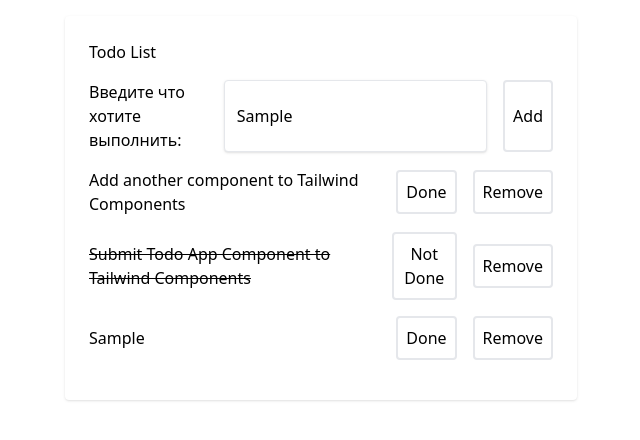
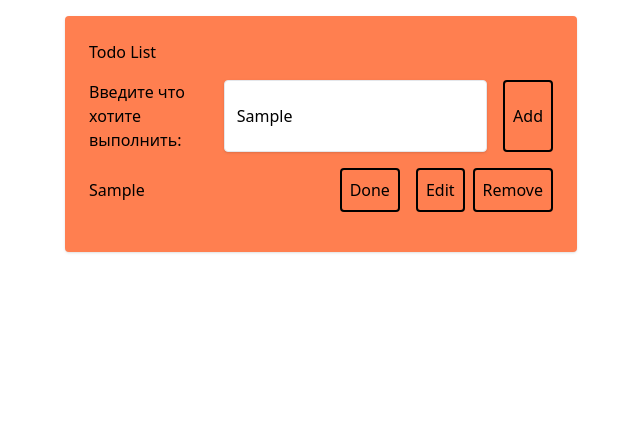
Before and after one commit to AndreyShyshkin/ToDoListVanilla, a plain HTML site: page index.html in a window 1280 px wide. Both pictures are taken after typing "Sample" into the empty fields and a click on the button "Add". Shown: the whole page, without its empty margins (319-959 px from the left). Drawn offline with nearby package versions, Linux system fonts and the light colour scheme.

Commit message:
Add files via upload

```diff
--- a/index.html
+++ b/index.html
@@ -3,14 +3,14 @@
 <head>
     <meta charset="UTF-8">
     <meta name="viewport" content="width=device-width, initial-scale=1.0">
-    <title>ToDoListJquery</title>
+    <title>ToDoList</title>
     <link rel="stylesheet" href="./index.styles.css">
     <script src="https://cdn.tailwindcss.com"></script>
     <script src="https://code.jquery.com/jquery-3.7.0.min.js"></script>
 </head>
 <body>
     <div class="h-100 w-full flex items-center justify-center bg-teal-lightest font-sans">
-        <div class="bg-white rounded shadow p-6 m-4 w-full lg:w-3/4 lg:max-w-lg">
+        <div class="rounded shadow p-6 m-4 w-full lg:w-3/4 lg:max-w-lg todoBlock">
             <div class="mb-4">
                 <h1 class="text-grey-darkest">Todo List</h1>
                 <div class="flex mt-4">
@@ -19,18 +19,7 @@
                         <button class="flex-no-shrink p-2 border-2 rounded text-teal border-teal hover:text-white hover:bg-teal" type="submit" onclick="insertValue()">Add</button>
                 </div>
             </div>
-            <div id="resultContainer">
-                <div class="flex mb-4 items-center">
-                    <p class="w-full text-grey-darkest">Add another component to Tailwind Components</p>
-                    <button class="flex-no-shrink p-2 ml-4 mr-2 border-2 rounded hover:text-white text-green border-green hover:bg-green" onclick="markDone(this)">Done</button>
-                    <button class="flex-no-shrink p-2 ml-2 border-2 rounded text-red border-red hover:text-white hover:bg-red" onclick="removeComponent(this)">Remove</button>
-                </div>
-                  <div class="flex mb-4 items-center">
-                    <p class="w-full line-through text-green">Submit Todo App Component to Tailwind Components</p>
-                    <button class="flex-no-shrink p-2 ml-4 mr-2 border-2 rounded hover:text-white text-grey border-grey hover:bg-grey" onclick="markDone(this)">Not Done</button>
-                    <button class="flex-no-shrink p-2 ml-2 border-2 rounded text-red border-red hover:text-white hover:bg-red" onclick="removeComponent(this)">Remove</button>
-                </div>
-            </div>
+            <div id="resultContainer"></div>
         </div>
     </div>
     <script src="./index.script.js"></script>
--- a/index.script.js
+++ b/index.script.js
@@ -1,3 +1,8 @@
+window.addEventListener("load", () => {
+  loadTasksFromLocalStorage();
+});
+
+
 class TaskBlock {
     constructor(value) {
       this.value = value;
@@ -14,9 +19,11 @@ class TaskBlock {
 
       const doneButton = new DoneButton();
       const removeButton = new RemoveButton();
+      const editButton = new EditButton();
 
       newBlock.appendChild(newText);
       newBlock.appendChild(doneButton.element);
+      newBlock.appendChild(editButton.element);
       newBlock.appendChild(removeButton.element);
 
       return newBlock;
@@ -67,27 +74,63 @@ class RemoveButton {
     }
 }
 
+class EditButton {
+  constructor() {
+    this.element = this.createButton();
+  }
+
+  createButton() {
+    const button = document.createElement("button");
+    button.className = "flex-no-shrink p-2 ml-2 border-2 rounded text-blue border-blue hover:text-white hover:bg-blue";
+    button.innerHTML = "Edit";
+    button.addEventListener("click", () => this.editTask());
+    return button;
+  }
+
+  editTask() {
+    const paragraph = this.element.parentNode.querySelector("p");
+    const newText = prompt("Введите новый текст задачи:", paragraph.innerText);
+    if (newText !== null) {
+      paragraph.innerText = newText;
+      saveTasksToLocalStorage();
+    }
+  }
+}
+
 function insertValue() {
-    const input = document.getElementById("ToDoInput");
-    const value = input.value;
+  const input = document.getElementById("ToDoInput");
+  const value = input.value;
+  if(value == ""){
+    alert("Вы не ввели задачу!")
+  }else{
     const newTask = new TaskBlock(value);
 
     const resultContainer = document.getElementById("resultContainer");
     resultContainer.appendChild(newTask.element);
+
+    saveTasksToLocalStorage();
   }
-
-function markDone(button) {
-    const paragraph = button.parentNode.querySelector("p");
-    if (paragraph.classList.contains("line-through")) {
-      paragraph.classList.remove("line-through");
-      button.innerHTML = "Not Done";
-    } else {
-      paragraph.classList.add("line-through");
-      button.innerHTML = "Done";
-    }
 }
 
-function removeComponent(button) {
-    const componentDiv = button.parentNode;
-    componentDiv.parentNode.removeChild(componentDiv);
+function saveTasksToLocalStorage() {
+  const taskElements = document.querySelectorAll(".flex.mb-4.items-center");
+  const tasks = [];
+  taskElements.forEach((element) => {
+    const text = element.querySelector("p").innerText;
+    tasks.push(text);
+  });
+
+  localStorage.setItem("tasks", JSON.stringify(tasks));
 }
+
+function loadTasksFromLocalStorage() {
+  const savedTasks = localStorage.getItem("tasks");
+  if (savedTasks) {
+    const tasks = JSON.parse(savedTasks);
+    tasks.forEach((task) => {
+      const newTask = new TaskBlock(task);
+      const resultContainer = document.getElementById("resultContainer");
+      resultContainer.appendChild(newTask.element);
+    });
+  }
+}
--- a/index.styles.css
+++ b/index.styles.css
@@ -0,0 +1,7 @@
+.todoBlock{
+    background-color:coral;
+}
+
+button{
+    border: 1px solid black;
+}
```
